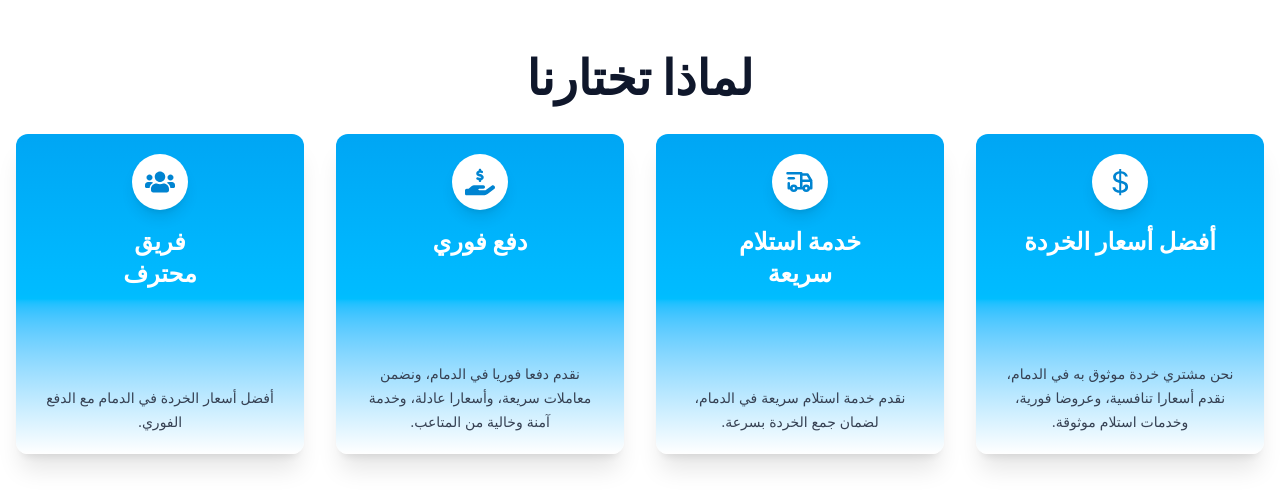
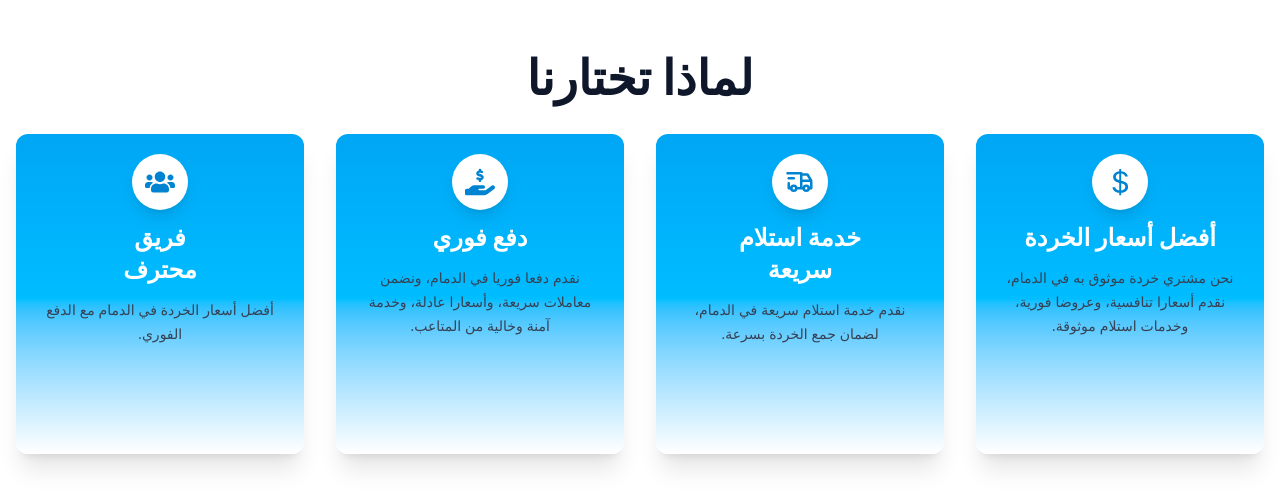
Before and after one commit to shadin2010/Business-Website, a React (Vite) app: page / in a window 1280 px wide. Shown: the part 840-1344 px from the top of the page. Built offline with nearby package versions, Linux system fonts and the light colour scheme.

Commit message:
shadiner na kora kaj add koira dilam

```diff
--- a/src/HomePages.jsx/ServiceCard.jsx
+++ b/src/HomePages.jsx/ServiceCard.jsx
@@ -29,7 +29,7 @@ const ServiceCard = () => {
       <div className="grid grid-cols-2 md:grid-cols-3 lg:grid-cols-4 gap-4 sm:gap-8 max-w-7xl mx-auto px-4">
         {/* Card -1 */}
         <div data-aos="fade-left" data-aos-duration="800" className="h-full w-full">
-          <div className="w-full h-72 sm:h-80 rounded-xl overflow-hidden shadow-xl bg-gradient-to-b from-sky-500 via-sky-400 to-white text-center p-3 sm:p-5 transform-gpu transition-all duration-500 ease-in-out hover:-translate-y-2 hover:shadow-2xl hover:from-red-500 hover:via-red-400 hover:to-white flex flex-col justify-between">
+          <div className="w-full h-72 sm:h-80 rounded-xl overflow-hidden shadow-xl bg-gradient-to-b from-sky-500 via-sky-400 to-white text-center p-3 sm:p-5 transform-gpu transition-all duration-500 ease-in-out hover:-translate-y-2 hover:shadow-2xl hover:from-red-500 hover:via-red-400 hover:to-white flex flex-col justify-start">
             <div>
               <div className="flex justify-center">
                 <div className="w-12 h-12 sm:w-14 sm:h-14 rounded-full bg-white flex items-center justify-center shadow-lg">
@@ -37,12 +37,12 @@ const ServiceCard = () => {
                 </div>
               </div>
 
-              <h1 className="text-lg sm:text-2xl font-bold text-white mt-3 sm:mt-4">
+              <h1 className="text-lg sm:text-2xl font-bold text-white mt-2 sm:mt-3">
                 أفضل أسعار الخردة
               </h1>
             </div>
 
-            <p className="text-gray-700 mt-2 sm:mt-4 leading-5 sm:leading-6 text-xs sm:text-sm">
+            <p className="text-gray-700 mt-2 sm:mt-3 leading-5 sm:leading-6 text-xs sm:text-sm">
               نحن مشتري خردة موثوق به في الدمام، نقدم أسعارا تنافسية، وعروضا فورية، وخدمات استلام موثوقة.
             </p>
           </div>
@@ -50,7 +50,7 @@ const ServiceCard = () => {
 
         {/* Card -2 */}
         <div data-aos="fade-up" data-aos-delay="200" data-aos-duration="800" className="h-full w-full">
-          <div className="w-full h-72 sm:h-80 rounded-xl overflow-hidden shadow-xl bg-gradient-to-b from-sky-500 via-sky-400 to-white text-center p-3 sm:p-5 transform-gpu transition-all duration-500 ease-in-out hover:-translate-y-2 hover:shadow-2xl hover:from-red-500 hover:via-red-400 hover:to-white flex flex-col justify-between">
+          <div className="w-full h-72 sm:h-80 rounded-xl overflow-hidden shadow-xl bg-gradient-to-b from-sky-500 via-sky-400 to-white text-center p-3 sm:p-5 transform-gpu transition-all duration-500 ease-in-out hover:-translate-y-2 hover:shadow-2xl hover:from-red-500 hover:via-red-400 hover:to-white flex flex-col justify-start">
             <div>
               <div className="flex justify-center">
                 <div className="w-12 h-12 sm:w-14 sm:h-14 rounded-full bg-white flex items-center justify-center shadow-lg">
@@ -58,12 +58,12 @@ const ServiceCard = () => {
                 </div>
               </div>
 
-              <h1 className="text-lg sm:text-2xl font-bold text-white mt-3 sm:mt-4">
+              <h1 className="text-lg sm:text-2xl font-bold text-white mt-2 sm:mt-3">
                 خدمة استلام <br /> سريعة
               </h1>
             </div>
 
-            <p className="text-gray-700 mt-2 sm:mt-4 leading-5 sm:leading-6 text-xs sm:text-sm">
+            <p className="text-gray-700 mt-2 sm:mt-3 leading-5 sm:leading-6 text-xs sm:text-sm">
               نقدم خدمة استلام سريعة في الدمام، لضمان جمع الخردة بسرعة.
             </p>
           </div>
@@ -71,7 +71,7 @@ const ServiceCard = () => {
 
         {/* Card -3 */}
         <div data-aos="fade-up" data-aos-delay="400" data-aos-duration="800" className="h-full w-full">
-          <div className="w-full h-72 sm:h-80 rounded-xl overflow-hidden shadow-xl bg-gradient-to-b from-sky-500 via-sky-400 to-white text-center p-3 sm:p-5 transform-gpu transition-all duration-500 ease-in-out hover:-translate-y-2 hover:shadow-2xl hover:from-red-500 hover:via-red-400 hover:to-white flex flex-col justify-between">
+          <div className="w-full h-72 sm:h-80 rounded-xl overflow-hidden shadow-xl bg-gradient-to-b from-sky-500 via-sky-400 to-white text-center p-3 sm:p-5 transform-gpu transition-all duration-500 ease-in-out hover:-translate-y-2 hover:shadow-2xl hover:from-red-500 hover:via-red-400 hover:to-white flex flex-col justify-start">
             <div>
               <div className="flex justify-center">
                 <div className="w-12 h-12 sm:w-14 sm:h-14 rounded-full bg-white flex items-center justify-center shadow-lg">
@@ -79,10 +79,10 @@ const ServiceCard = () => {
                 </div>
               </div>
 
-              <h1 className="text-lg sm:text-2xl font-bold text-white mt-3 sm:mt-4">دفع فوري</h1>
+              <h1 className="text-lg sm:text-2xl font-bold text-white mt-2 sm:mt-3">دفع فوري</h1>
             </div>
 
-            <p className="text-gray-700 mt-2 sm:mt-4 leading-5 sm:leading-6 text-xs sm:text-sm">
+            <p className="text-gray-700 mt-2 sm:mt-3 leading-5 sm:leading-6 text-xs sm:text-sm">
               نقدم دفعا فوريا في الدمام، ونضمن معاملات سريعة، وأسعارا عادلة، وخدمة آمنة وخالية من المتاعب.
             </p>
           </div>
@@ -90,7 +90,7 @@ const ServiceCard = () => {
 
         {/* Card -4 */}
         <div data-aos="fade-right" data-aos-delay="600" data-aos-duration="800" className="h-full w-full">
-          <div className="w-full h-72 sm:h-80 rounded-xl overflow-hidden shadow-xl bg-gradient-to-b from-sky-500 via-sky-400 to-white text-center p-3 sm:p-5 transform-gpu transition-all duration-500 ease-in-out hover:-translate-y-2 hover:shadow-2xl hover:from-red-500 hover:via-red-400 hover:to-white flex flex-col justify-between">
+          <div className="w-full h-72 sm:h-80 rounded-xl overflow-hidden shadow-xl bg-gradient-to-b from-sky-500 via-sky-400 to-white text-center p-3 sm:p-5 transform-gpu transition-all duration-500 ease-in-out hover:-translate-y-2 hover:shadow-2xl hover:from-red-500 hover:via-red-400 hover:to-white flex flex-col justify-start">
             <div>
               <div className="flex justify-center">
                 <div className="w-12 h-12 sm:w-14 sm:h-14 rounded-full bg-white flex items-center justify-center shadow-lg">
@@ -98,12 +98,12 @@ const ServiceCard = () => {
                 </div>
               </div>
 
-              <h1 className="text-lg sm:text-2xl font-bold text-white mt-3 sm:mt-4">
+              <h1 className="text-lg sm:text-2xl font-bold text-white mt-2 sm:mt-3">
                 فريق <br /> محترف
               </h1>
             </div>
 
-            <p className="text-gray-700 mt-2 sm:mt-4 leading-5 sm:leading-6 text-xs sm:text-sm">
+            <p className="text-gray-700 mt-2 sm:mt-3 leading-5 sm:leading-6 text-xs sm:text-sm">
               أفضل أسعار الخردة في الدمام مع الدفع الفوري.
             </p>
           </div>
```
